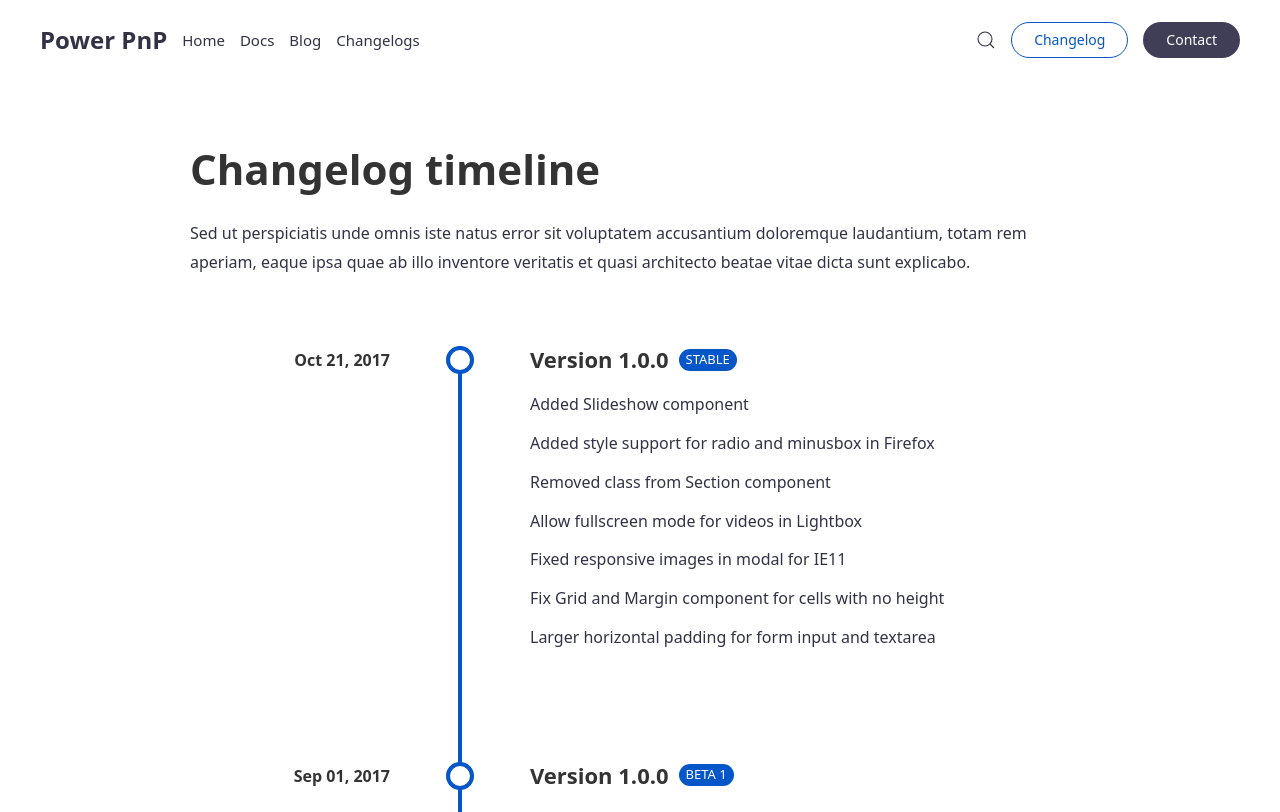
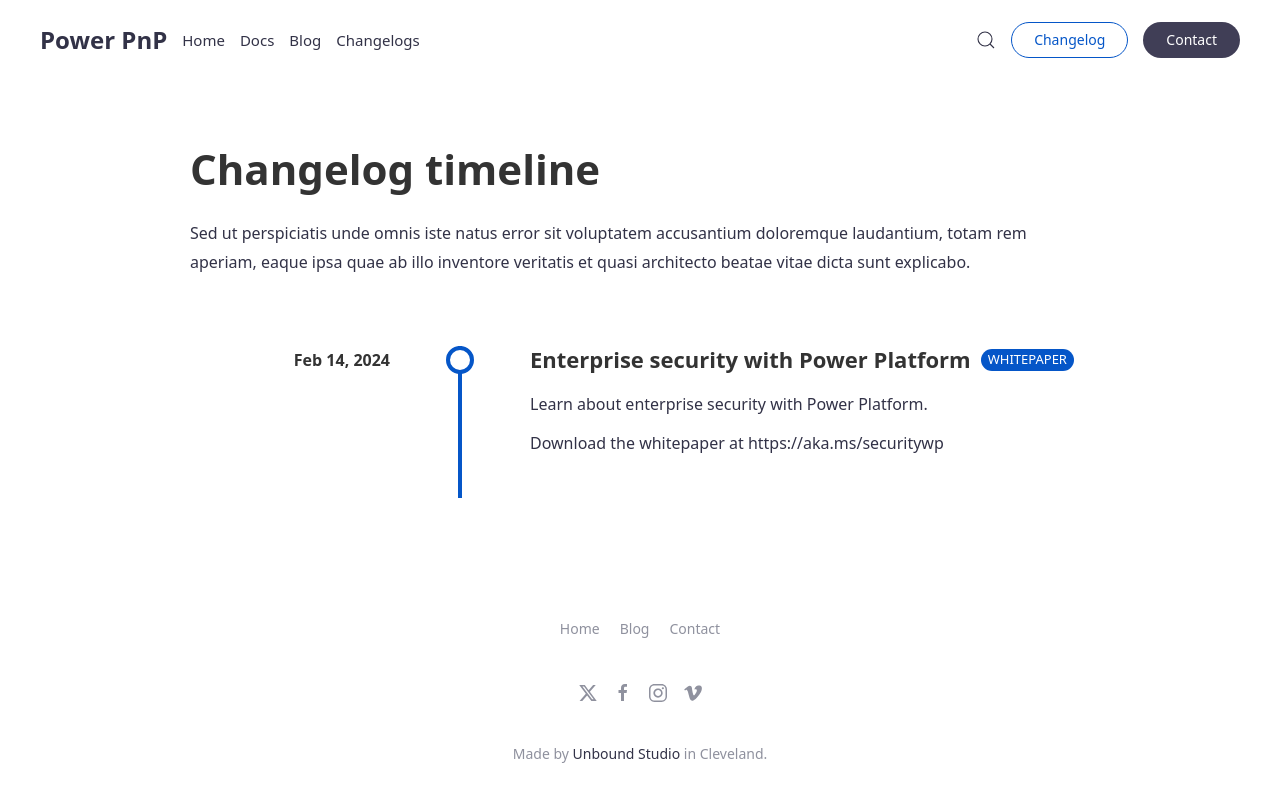
Before and after one commit to microsoft/PowerPnP, a Jekyll site: the page built from changelog-timeline.md, in a window 1280 px wide and 1400 px high. Shown: the part 100-912 px from the top of the window. Built offline with Jekyll 4.4.1, drawn with Linux system fonts in a browser that asks for light colours; some of the changed text lies outside the part shown.

```diff
--- a/_data/changelog.yml
+++ b/_data/changelog.yml
@@ -1,38 +1,8 @@
 # Changelog page source
 
-- title: Version 1.0.0
-  label: STABLE
-  date: Oct 21, 2017
+- title: Enterprise security with Power Platform
+  label: WHITEPAPER
+  date: Feb 14, 2024
   list:
-  - Added Slideshow component
-  - Added style support for radio and minusbox in Firefox
-  - Removed class from Section component
-  - Allow fullscreen mode for videos in Lightbox
-  - Fixed responsive images in modal for IE11
-  - Fix Grid and Margin component for cells with no height
-  - Larger horizontal padding for form input and textarea
-
-- title: Version 1.0.0
-  label: BETA 1
-  date: Sep 01, 2017
-  list:
-  - Allow fullscreen mode for YouTube videos in Lightbox
-  - Fix icons not displaying if connected in rapid succession
-  - Fix scrollbar jumping in Switcher
-
-- title: Version 0.6.0
-  label:
-  date: Aug 15, 2017
-  list:
-  - Added style support for radio and checkbox in Firefox
-  - Removed class from Section component
-  - Add workaround to mitigate the duplicating icons issue
-  - Fixed responsive images in modal for IE11
-
-- title: Version 0.5.0
-  label:
-  date: Oct 21, 2017
-  list:
-  - Media options now support any valid media query syntax
-  - Added style support for radio and checkbox in Firefox
-  - Fix whitespace trimming in dist
+  - Learn about enterprise security with Power Platform.
+  - Download the whitepaper at https://aka.ms/securitywp
--- a/_data/navigation_boxes.yml
+++ b/_data/navigation_boxes.yml
@@ -5,12 +5,12 @@
   icon: cog
   doc: installation
 
-- title: Theme Features
+- title: Prescriptive Guidance
   desc: Lean about all the theme options, features and how to use them
   icon: settings
   doc: hero
 
-- title: Customization
+- title: Whitepapers
   desc: Get help or tailor the theme to your specific requirements
   icon: code
   doc: customize
```
Also changed, not shown: contact.md (+4 -4 lines).
